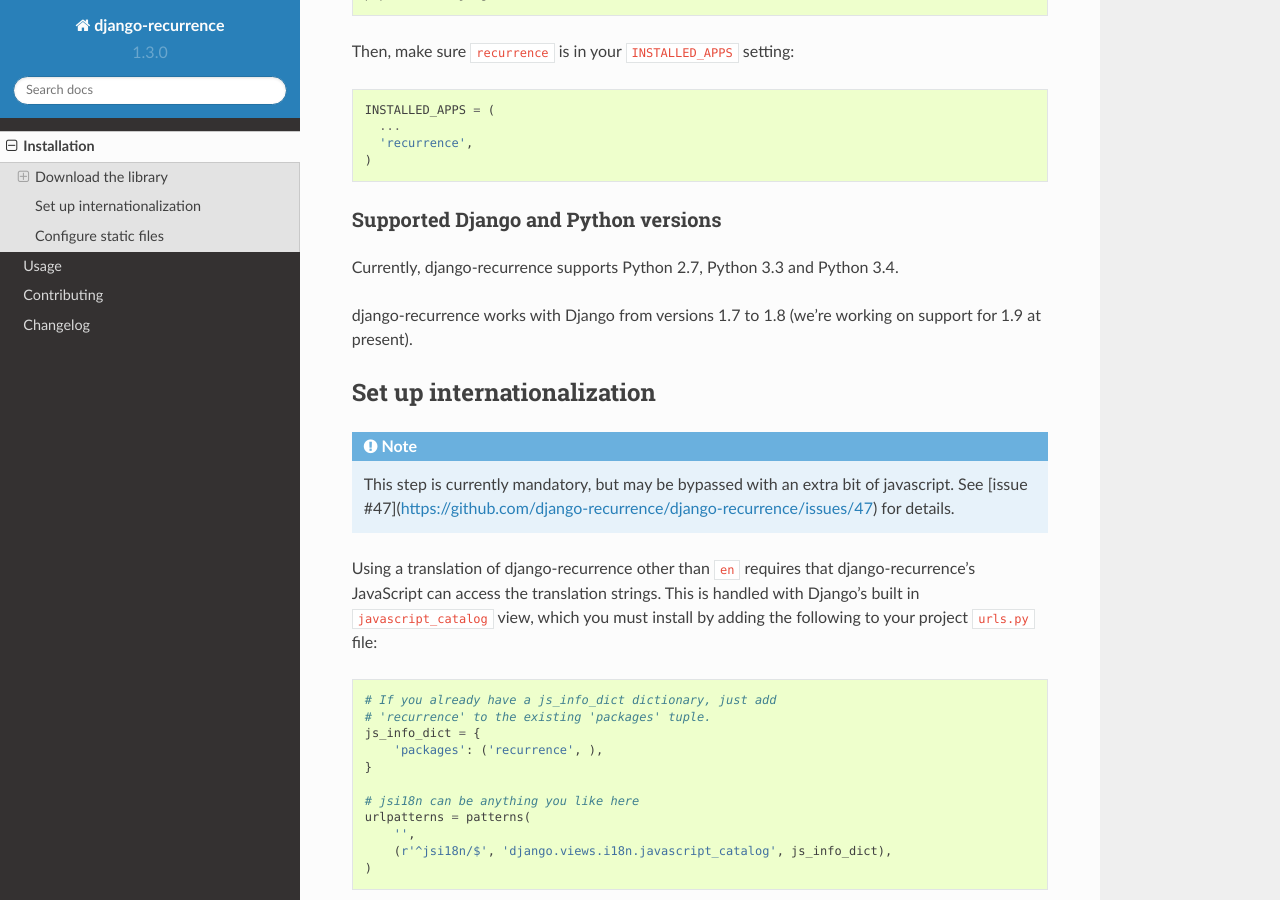
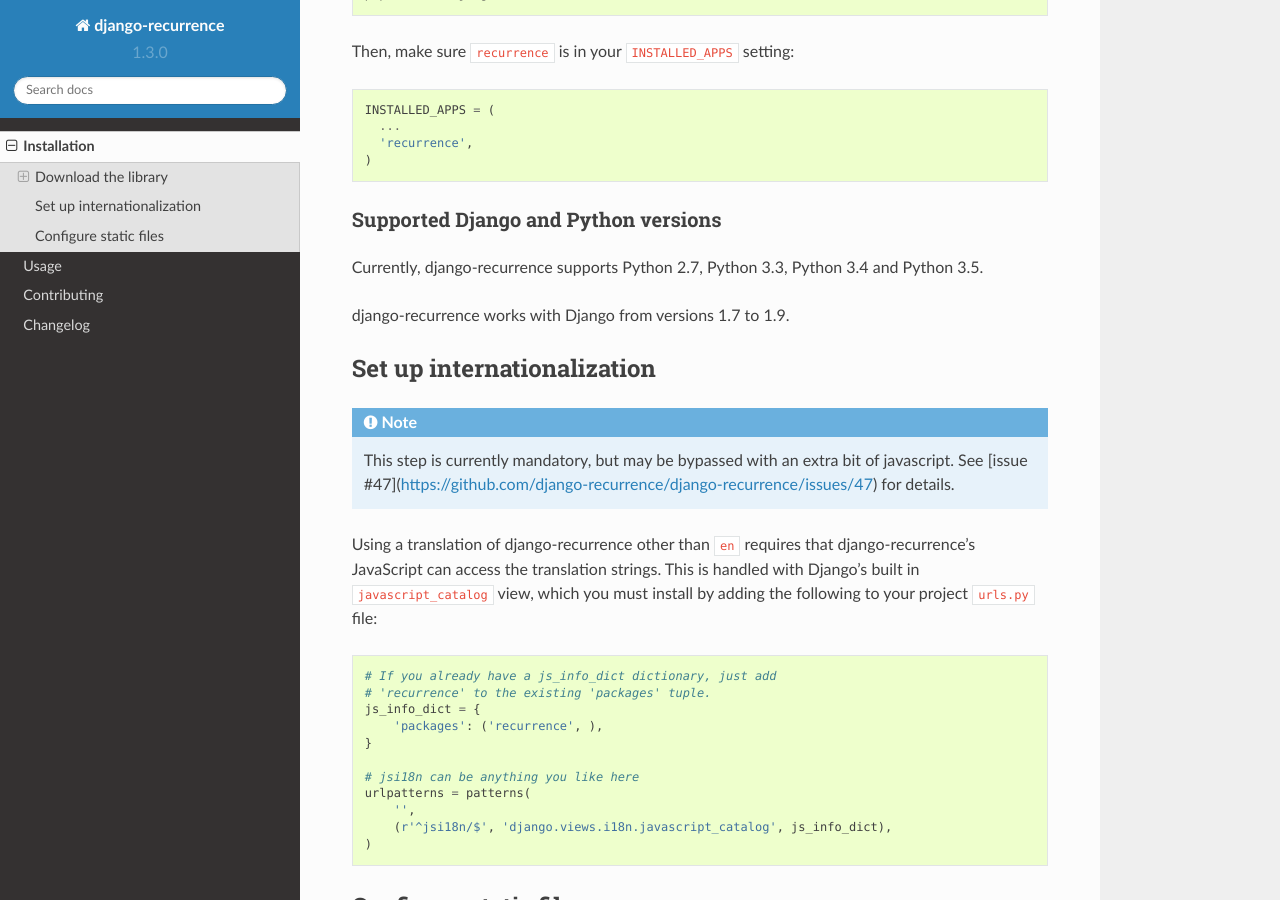
Before and after one commit to jazzband/django-recurrence, a Sphinx documentation site: the page built from docs/installation.rst, in a window 1280 px wide and 900 px high, scrolled down 412 px. Built offline with Sphinx 7.4.7 and the Read the Docs theme 2.0.0, drawn with Linux system fonts in a browser that asks for light colours.

Commit message:
Update references to supported Python/Django versions

```diff
--- a/docs/changelog.rst
+++ b/docs/changelog.rst
@@ -7,6 +7,7 @@ Changelog
 * Drop official support for Django 1.4, Django 1.5, Django 1.6 and
   Python 2.6 (no changes have been made to deliberately break older
   versions, but older versions will not be tested going forward);
+* Add official support for Django 1.8 and Django 1.9 (:issue:`62`);
 * Fix for a bug in ``Rule`` creation where the weekday parameter is
   an instance of ``Weekday`` rather than an integer (:issue:`57`).
 
--- a/docs/installation.rst
+++ b/docs/installation.rst
@@ -27,11 +27,10 @@ Then, make sure ``recurrence`` is in your ``INSTALLED_APPS`` setting:
 Supported Django and Python versions
 ^^^^^^^^^^^^^^^^^^^^^^^^^^^^^^^^^^^^
 
-Currently, django-recurrence supports Python 2.7, Python 3.3 and
-Python 3.4.
+Currently, django-recurrence supports Python 2.7, Python 3.3, Python
+3.4 and Python 3.5.
 
-django-recurrence works with Django from versions 1.7 to 1.8 (we're
-working on support for 1.9 at present).
+django-recurrence works with Django from versions 1.7 to 1.9.
 
 Set up internationalization
 ---------------------------
--- a/setup.py
+++ b/setup.py
@@ -59,11 +59,11 @@ setup(
         'Operating System :: OS Independent',
         'Programming Language :: Python',
         "Programming Language :: Python :: 2",
-        'Programming Language :: Python :: 2.6',
         'Programming Language :: Python :: 2.7',
         "Programming Language :: Python :: 3",
         "Programming Language :: Python :: 3.3",
         "Programming Language :: Python :: 3.4",
+        "Programming Language :: Python :: 3.5",
     ),
 
     requires=(
```
Also changed, not shown: 1 other file.
